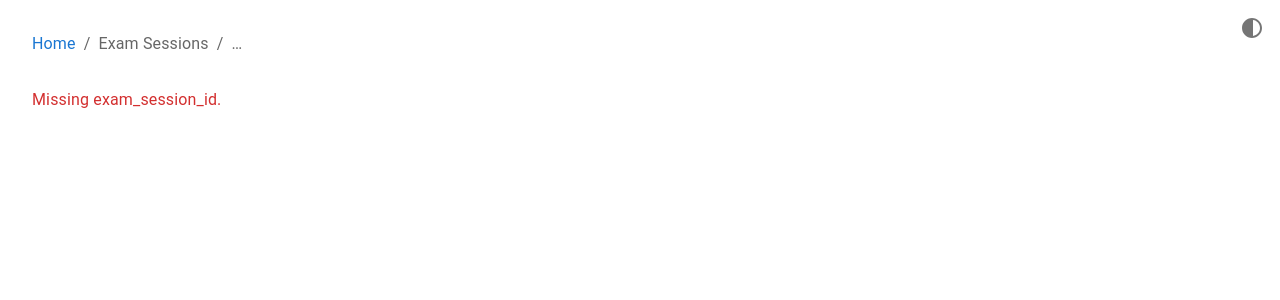
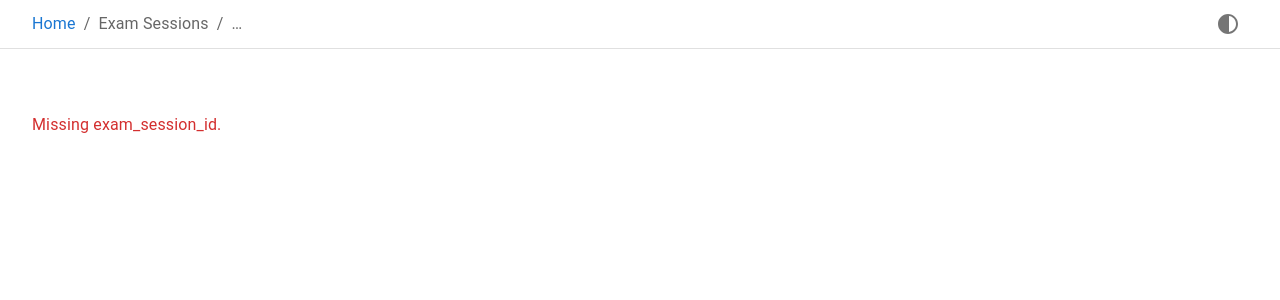
Before and after one commit to cmpxchg16b-nop/dcna-questions, a Next.js app in the folder web/exam-lab/: page /examsession in a window 1280 px wide. Shown: the top 300 px of the page. Built offline with nearby package versions, Linux system fonts and the light colour scheme.

Commit message:
Update navbar

```diff
--- a/web/exam-lab/src/app/layout.tsx
+++ b/web/exam-lab/src/app/layout.tsx
@@ -2,8 +2,7 @@ import type { Metadata } from "next";
 import { Geist, Geist_Mono } from "next/font/google";
 import { Box } from "@mui/material";
 import InitColorSchemeScript from "@mui/material/InitColorSchemeScript";
-import BreadcrumbNav from "@/components/BreadcrumbNav";
-import ColorModeToggle from "@/components/ColorModeToggle";
+import TopBar from "@/components/TopBar";
 import { Providers } from "./providers";
 import { Suspense } from "react";
 import "./globals.css";
@@ -43,7 +42,7 @@ export default function RootLayout({
             never flashes the wrong scheme. */}
         <InitColorSchemeScript />
         <Providers>
-          <ColorModeToggle />
+          <TopBar />
           {/* Layout-level gutters so page content never touches the viewport
               edges. Responsive padding: 16px on phones, 24px on sm, 32px on
               md and up. flexGrow lets the main region fill the flex-column
@@ -52,12 +51,6 @@ export default function RootLayout({
             component="main"
             sx={{ p: { xs: 2, sm: 3, md: 4 }, flexGrow: 1 }}
           >
-            {/* useSearchParams inside BreadcrumbNav needs its own Suspense
-                boundary so statically prerendered routes don't bail out of
-                SSG. */}
-            <Suspense>
-              <BreadcrumbNav />
-            </Suspense>
             <Suspense fallback={<div>Loading...</div>}>{children}</Suspense>
           </Box>
         </Providers>
--- a/web/exam-lab/src/components/BreadcrumbNav.tsx
+++ b/web/exam-lab/src/components/BreadcrumbNav.tsx
@@ -38,6 +38,7 @@ function crumbsFor(pathname: string, examSessionId: string | null): Crumb[] {
 // BreadcrumbNav shows where the current page sits in the hierarchy (e.g.
 // "Home > Exam Sessions > <exam_session_id>") so the user can jump back up
 // with one click. The trail is derived from the URL, so pages need no wiring.
+// Rendered inside TopBar, which owns the surrounding layout/spacing.
 export default function BreadcrumbNav() {
   const pathname = usePathname();
   const searchParams = useSearchParams();
@@ -48,7 +49,7 @@ export default function BreadcrumbNav() {
   if (crumbs.length < 2) return null;
 
   return (
-    <Breadcrumbs aria-label="breadcrumb" sx={{ mb: 2 }}>
+    <Breadcrumbs aria-label="breadcrumb">
       {crumbs.map((crumb, i) => {
         const isLast = i === crumbs.length - 1;
         return !isLast && crumb.href ? (
--- a/web/exam-lab/src/components/ColorModeToggle.tsx
+++ b/web/exam-lab/src/components/ColorModeToggle.tsx
@@ -27,7 +27,7 @@ const MODE_LABEL: Record<Mode, string> = {
   dark: "Dark",
 };
 
-// Floating corner button that cycles the lightness preference through
+// Top-bar button that cycles the lightness preference through
 // system → light → dark. The choice is persisted by MUI's color-scheme
 // manager (localStorage key "mui-mode") and applied to <html> as
 // data-mui-color-scheme (see src/theme.ts and app/layout.tsx).
@@ -46,15 +46,6 @@ export default function ColorModeToggle() {
             : "Switch color theme"
         }
         onClick={() => mode && setMode(NEXT_MODE[mode])}
-        sx={{
-          position: "fixed",
-          top: 8,
-          right: 8,
-          // One step above theme.zIndex.modal so the toggle stays clickable
-          // over modal dialogs and their backdrops (e.g. the login page's
-          // always-open Dialog).
-          zIndex: (theme) => theme.zIndex.modal + 1,
-        }}
       >
         {mode ? MODE_ICON[mode] : <Box sx={{ width: 24, height: 24 }} />}
       </IconButton>
--- /dev/null
+++ b/web/exam-lab/src/components/TopBar.tsx
@@ -0,0 +1,51 @@
+"use client";
+
+import { Suspense } from "react";
+import { AppBar, Box, Toolbar } from "@mui/material";
+import BreadcrumbNav from "./BreadcrumbNav";
+import ColorModeToggle from "./ColorModeToggle";
+
+// TopBar groups the breadcrumb trail (left) and the color-mode toggle
+// (right) into one sticky bar above the page content. The bar always
+// renders — even where BreadcrumbNav hides itself (single-level pages and
+// the login page) — so the toggle stays reachable everywhere.
+export default function TopBar() {
+  return (
+    <AppBar
+      position="sticky"
+      elevation={0}
+      sx={{
+        // Quiet chrome: card surface separated by a hairline, instead of the
+        // default primary-colored bar with a shadow.
+        bgcolor: "background.paper",
+        color: "text.primary",
+        borderBottom: 1,
+        borderColor: "divider",
+        // One step above theme.zIndex.modal so the toggle stays clickable
+        // over modal dialogs and their backdrops (e.g. the login page's
+        // always-open Dialog) — the same guarantee it had as a floating
+        // button.
+        zIndex: (theme) => theme.zIndex.modal + 1,
+      }}
+    >
+      {/* disableGutters + matching px aligns the bar's content with the main
+          region's responsive padding (see app/layout.tsx). */}
+      <Toolbar
+        variant="dense"
+        disableGutters
+        sx={{ px: { xs: 2, sm: 3, md: 4 } }}
+      >
+        {/* useSearchParams inside BreadcrumbNav needs its own Suspense
+            boundary so statically prerendered routes don't bail out of
+            SSG. */}
+        <Suspense>
+          <BreadcrumbNav />
+        </Suspense>
+        {/* Spacer pins the toggle to the far right even when the breadcrumb
+            trail is hidden. */}
+        <Box sx={{ flexGrow: 1 }} />
+        <ColorModeToggle />
+      </Toolbar>
+    </AppBar>
+  );
+}
```
